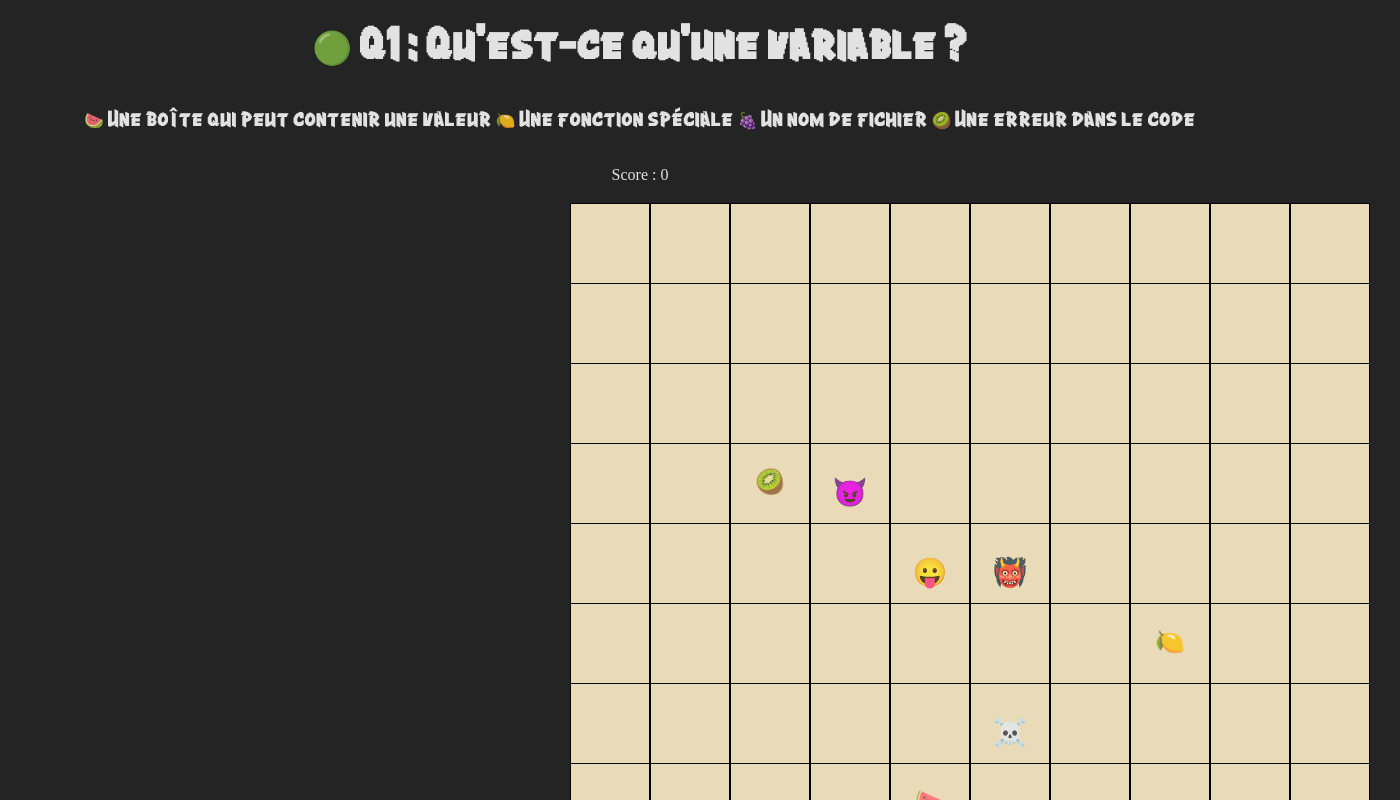
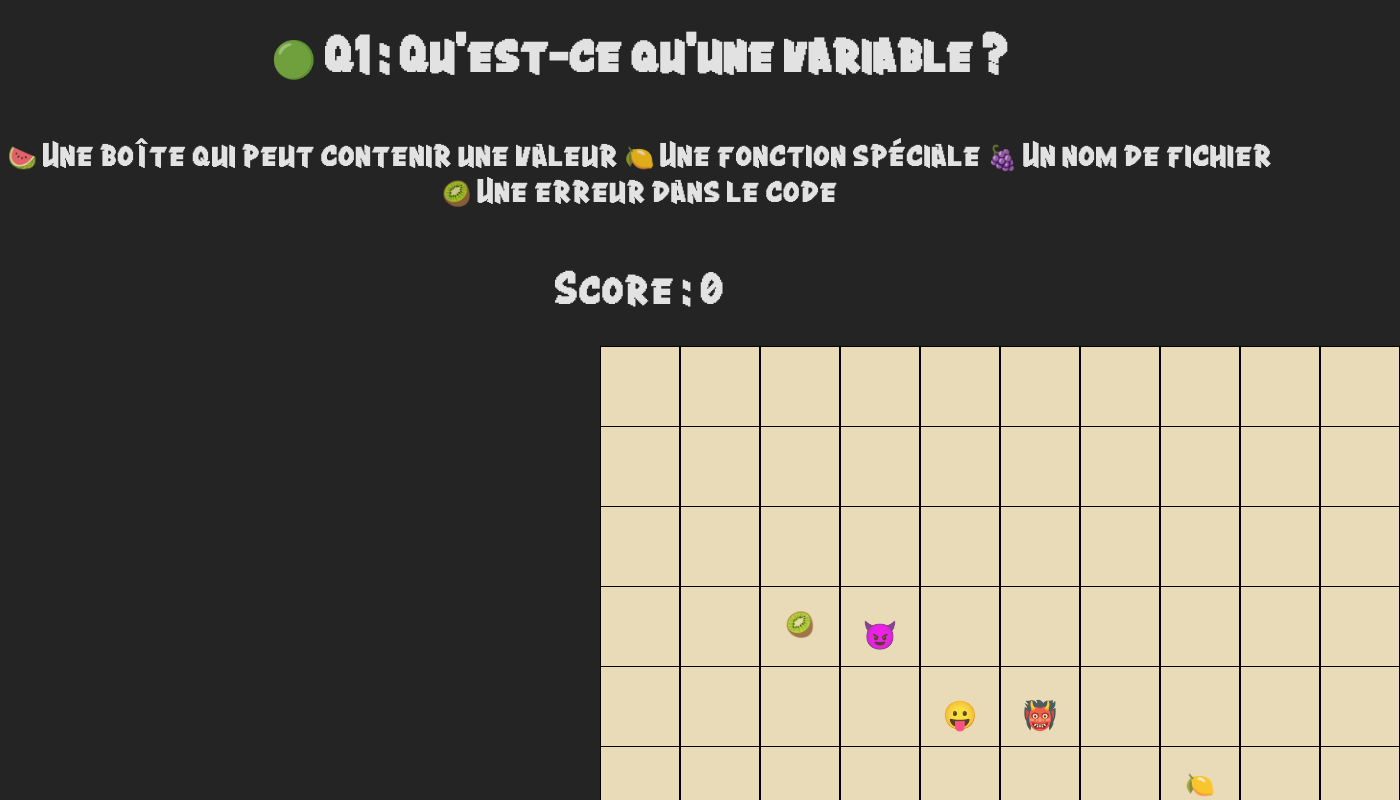
Before and after one commit to Jimmy94500/codeman1, a React (Vite) app: page /Jeux in a window 1280 px wide. Shown: the top 800 px of the page, 1400 px wide, since content can reach past the window. Built offline with nearby package versions, Linux system fonts and the light colour scheme.

Commit message:
cssgrillfixrouter

```diff
--- a/src/components/Grille.css
+++ b/src/components/Grille.css
@@ -2,6 +2,17 @@
     display: flex;
     width: 800px;
     height: 80px;
+}
+
+.score {
+    font-size: xx-large;
+    font-family: 'Crang';
+}
+
+.question {
+    font-size: x-large;
+    display: flex;
+    flex-direction: column;
 }
 
 .column {
@@ -12,11 +23,15 @@
 }
 
 .grill {
-    margin-left: 570px;
+    margin-left: 600px;
+    display: flex;
+    flex-direction: column;
 }
+
 
 @font-face {
     font-family: 'Crang';
     src: url('/src/assets/fonts/Crang.ttf') format('truetype');
     font-weight: normal;
-    font-style: normal; }
+    font-style: normal;
+}
--- a/src/components/Grille.tsx
+++ b/src/components/Grille.tsx
@@ -131,9 +131,11 @@ function Grille() {
 
 	return (
 		<>
-			<div>
+			<section className="section">
+
+				<div className="question">
 					<QuestionUne />
-			</div>
+					<p className="score"> Score : {count}</p>
 					<div className="Reponse">
 						{playerRow === pastequeRow && playerColumn === pastequeColumn && (
 							<p className="message-bonne">✅ Bonne réponse !</p>
@@ -152,7 +154,7 @@ function Grille() {
 						{(playerRow === raisinRow && playerColumn === raisinColumn) && (
 							<p className="message-bonne"> ❌ FAUX !</p>
 						)}
-				<p className="score"> Score : {count}</p>
+					</div>
 				</div>
 				<div
 					tabIndex={0} // rend le div focusable
@@ -194,6 +196,7 @@ function Grille() {
 						))}
 					</div>
 				</div>
+			</section>
 		</>
 	);
 }
```
Also changed, not shown: src/Router.tsx (+4 -4 lines). Lines whose indentation alone changed are shown as unchanged.
